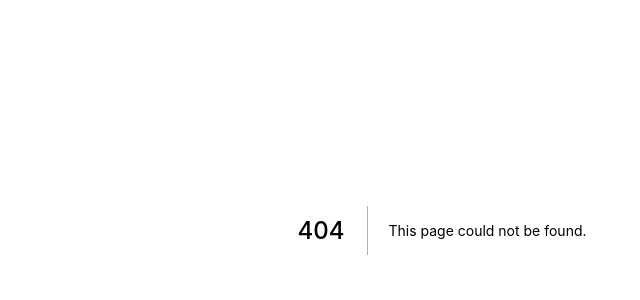
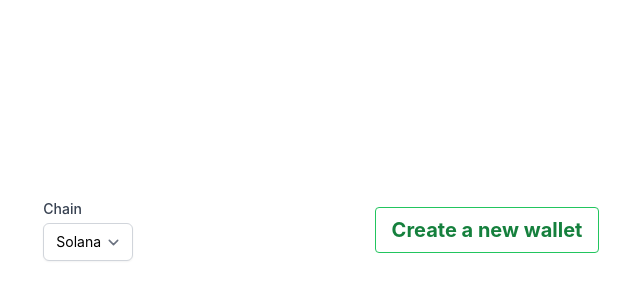
Before and after one commit to mynhinguyentruong/white-label-demo, a Next.js app: page /wallets in a window 1280 px wide. Before the commit this address had no page. Shown: the part 170-470 px from the top of the page, without its empty margins (198-838 px from the left). Built offline with nearby package versions, Linux system fonts and the light colour scheme.

Commit message:
Create Crossmint Custodial Wallet for clients

```diff
--- a/package.json
+++ b/package.json
@@ -12,7 +12,8 @@
     "next": "12.3.1",
     "node-fetch": "^3.2.10",
     "react": "18.2.0",
-    "react-dom": "18.2.0"
+    "react-dom": "18.2.0",
+    "uuid": "^9.0.0"
   },
   "devDependencies": {
     "@tailwindcss/forms": "^0.5.3",
--- a/pages/index.tsx
+++ b/pages/index.tsx
@@ -95,7 +95,7 @@ const Home: NextPage = () => {
           <Checkout />
 
           <a
-            href="/wallets/create"
+            href="/wallets"
             className={styles.card}
           >
             <h2>Create &rarr;</h2>
@@ -103,7 +103,7 @@ const Home: NextPage = () => {
           </a>
 
           <a
-            href="/wallets/transfer"
+            href="/wallets"
             className={styles.card}
           >
             <h2>Transfer &rarr;</h2>
--- /dev/null
+++ b/pages/wallets.tsx
@@ -0,0 +1,64 @@
+import { useState } from "react";
+import { v4 as uuidv4 } from "uuid";
+
+function Wallet() {
+
+    const [wallet, setWallet] = useState("")
+    const [chain, setChain] = useState("solana")
+
+    async function createNewWallet() {
+        const userId = uuidv4()
+        try {
+            const response = await fetch("/wallets/create", {
+                method: 'POST',
+                body: JSON.stringify({
+                    userId,
+                    chain
+                }),
+                headers: {
+                  'Content-Type': 'application/json',
+                  'X-PROJECT-ID': process.env.CROSSMINT_X_PROJECT_ID,
+                  'X-CLIENT-SECRET': process.env.CROSSMINT_X_CLIENT_SECRET
+                }
+            });
+            const data = await response.json();
+            setWallet(data)
+            // data: {"chain":"solana","publicKey":"CJKr2xziPk2ce6NiWScQ5WemuScwsk4AdjxmEei9hhyR"}
+        } catch(err) {
+            throw(err)
+        }
+    }
+
+    return (
+        <>
+            <div  className="flex h-screen justify-evenly items-center">
+                <div className="col-span-6 sm:col-span-3">
+                    <label htmlFor="chain" className="block text-sm font-medium text-gray-700">
+                        Chain
+                    </label>
+                    <select
+                        value={chain}
+                        onChange={(e) => setChain(e.target.value)}
+                        id="chain"
+                        name="chain"
+                        autoComplete="country-name"
+                        className="mt-1 block w-full rounded-md border border-gray-300 bg-white py-2 px-3 shadow-sm focus:border-indigo-500 focus:outline-none focus:ring-indigo-500 sm:text-sm"
+                    >
+                        <option value="solana">Solana</option>
+                        <option value="ethereum">Ethereum </option>
+                        <option value="polygon">Polygon</option>
+                    </select>
+                </div>
+                <button
+                onClick={createNewWallet}
+                className="text-xl bg-transparent hover:bg-green-500 text-green-700 font-bold hover:text-white py-2 px-4 border border-green-500 hover:border-transparent rounded">Create a new wallet
+                </button>
+
+                <div className="select-all">{wallet?.publicKey}</div>
+            </div>
+        </>
+
+    )
+}
+
+export default Wallet;
```
Also changed, not shown: 1 other file (tests, documents, lock files or other folders).
